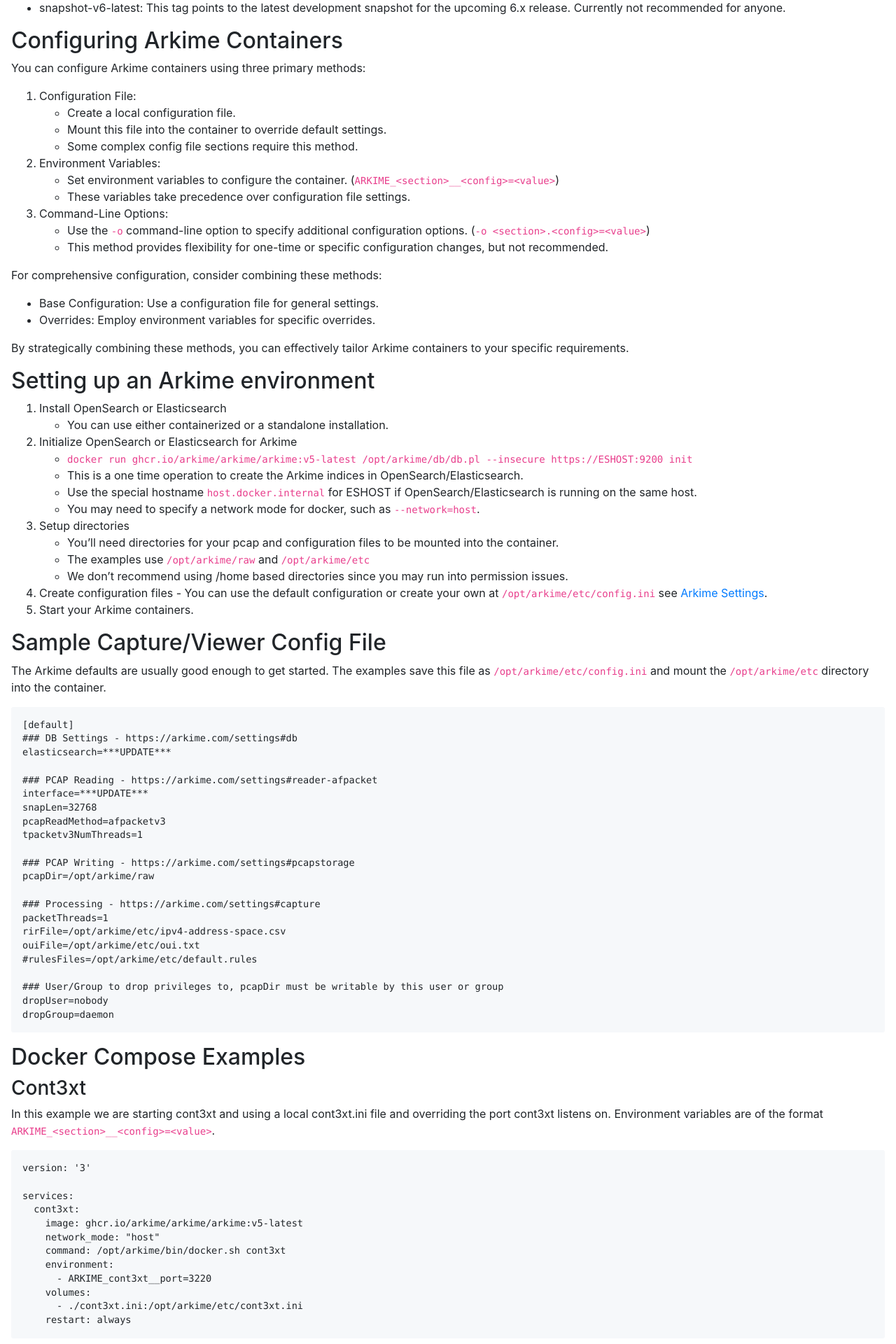
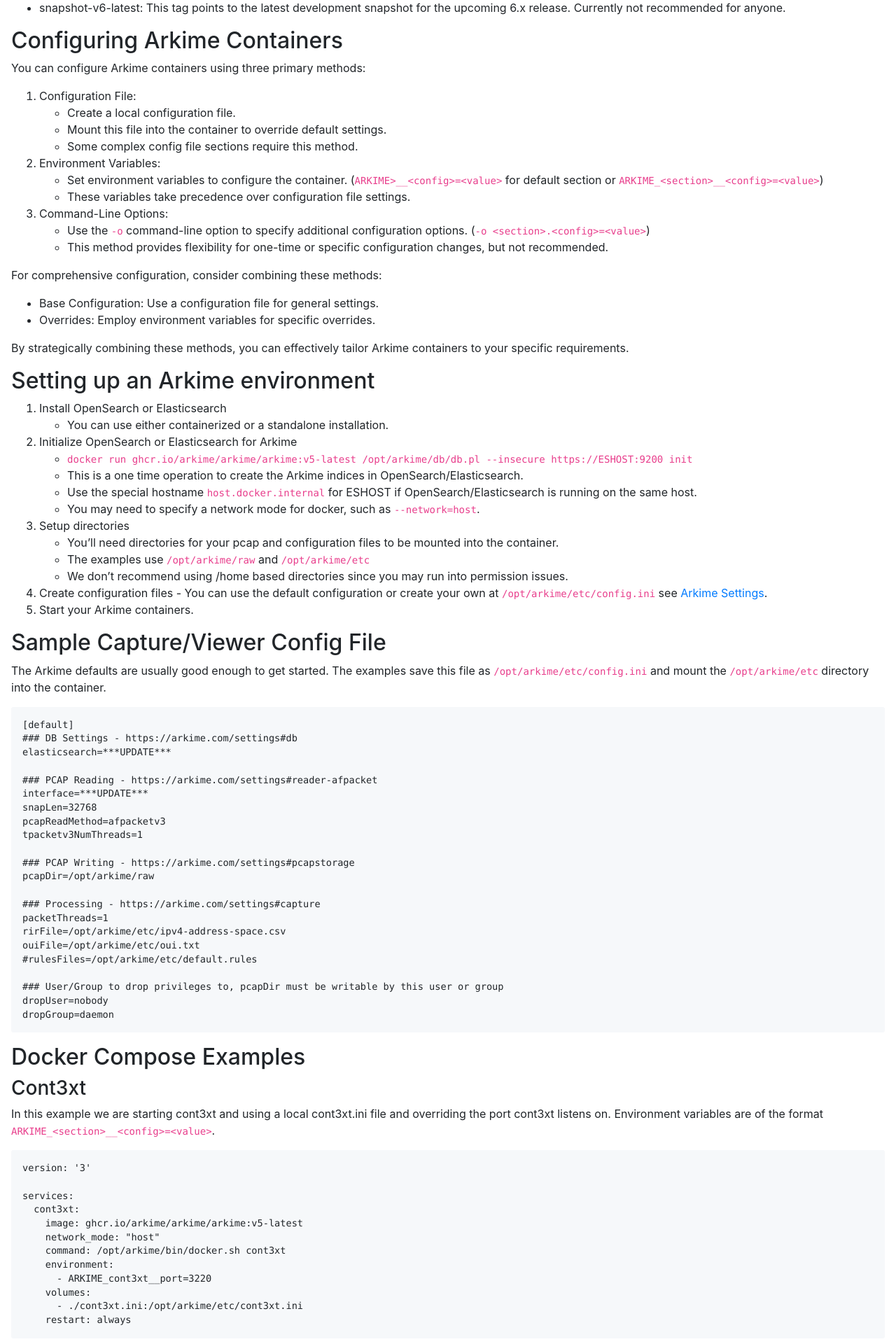
Before and after one commit to arkime/arkimeweb, a Jekyll site: the page built from _wiki/docker.md, in a window 1280 px wide. Shown: the part 719-2639 px from the top of the page at 70% size. Built offline with Jekyll 4.4.1, drawn with Linux system fonts in a browser that asks for light colours; some of the changed text lies outside the part shown.

Commit message:
improve default env help and example

```diff
--- a/_wiki/docker.md
+++ b/_wiki/docker.md
@@ -49,7 +49,7 @@
 * Mount this file into the container to override default settings.
 * Some complex config file sections require this method.
 2. Environment Variables:
-* Set environment variables to configure the container. (`ARKIME_<section>__<config>=<value>`)
+* Set environment variables to configure the container. (`ARKIME>__<config>=<value>` for default section or `ARKIME_<section>__<config>=<value>`)
 * These variables take precedence over configuration file settings.
 3. Command-Line Options:
 * Use the `-o` command-line option to specify additional configuration options. (`-o <section>.<config>=<value>`)
@@ -143,6 +143,8 @@
     image: ghcr.io/arkime/arkime/arkime:v5-latest
     network_mode: "host"
     command: /opt/arkime/bin/docker.sh capture --update-geo
+    environment:
+      - ARKIME__elasticsearch=https://example.com:9200
     volumes:
       - /opt/arkime/raw:/opt/arkime/raw
       - /opt/arkime/etc:/opt/arkime/etc
@@ -151,6 +153,8 @@
     image: ghcr.io/arkime/arkime/arkime:v5-latest
     network_mode: "host"
     command: /opt/arkime/bin/docker.sh viewer
+    environment:
+      - ARKIME__elasticsearch=https://example.com:9200
     volumes:
       - /opt/arkime/raw:/opt/arkime/raw
       - /opt/arkime/etc:/opt/arkime/etc
```
